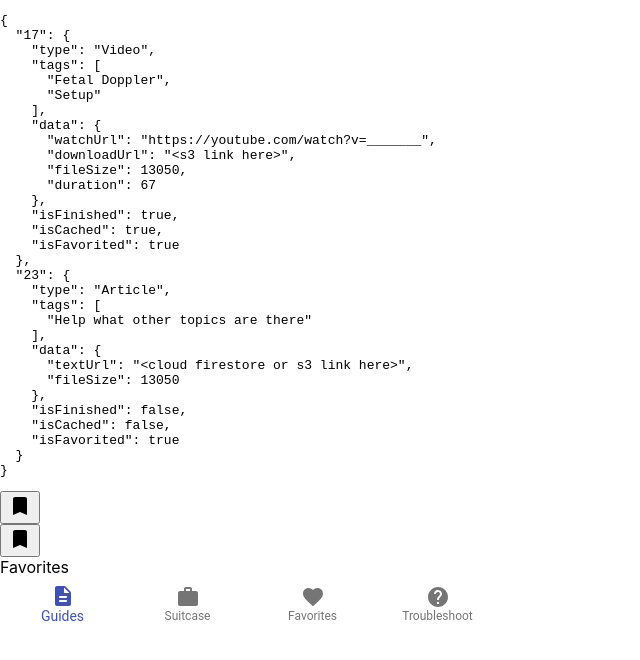
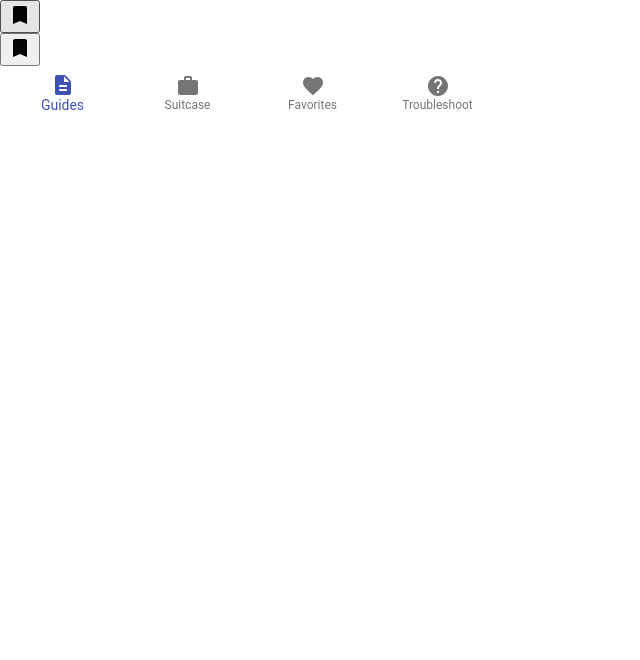
Before and after one commit to calblueprint/wecaresolar, a React (Create React App) app: page /favorites in a window 1280 px wide. Shown: the top 660 px of the page, without its empty margins (0-640 px from the left). Built offline with nearby package versions, Linux system fonts and the light colour scheme.

Commit message:
removed comments and render from main page

```diff
--- a/src/App.tsx
+++ b/src/App.tsx
@@ -1,21 +1,15 @@
 import React from 'react';
-import {
-  BrowserRouter as Router,
-  Switch,
-  Route,
-  Link
-} from "react-router-dom";
+import { BrowserRouter as Router, Switch, Route, Link } from 'react-router-dom';
 import Favorites from './pages/Favorites';
 import Guides from './pages/Guides';
 import Suitcase from './pages/Suitcase';
 import Troubleshoot from './pages/Troubleshoot';
-import TabBar from './components/TabBar'
+import TabBar from './components/TabBar';
 import FavoriteList from './components/FavoriteList';
 
 function App() {
   return (
     <Router>
-      <div> <FavoriteList/> </div>
       <div>
         <Switch>
           <Route path="/suitcase">
--- a/src/components/FavoriteList.tsx
+++ b/src/components/FavoriteList.tsx
@@ -1,24 +1,21 @@
 import React from 'react';
 import { useSelector } from 'react-redux';
-import { selectFavoritedResources }from '../store/resourcesSlice';
+import { selectFavoritedResources } from '../store/resourcesSlice';
 import FavoriteCard from './FavoriteCard';
 import { RootState } from '../store/reducers';
 
-
 function FavoriteList() {
   const favResources = useSelector((state: RootState) => state.resources);
-  // const favResources = useSelector(selectFavoritedResources);
-
-    console.log(favResources)
-
-  return (<div><pre>{ JSON.stringify(favResources, null, 2) }</pre>
-        <div>
-          {Object.keys(favResources).map((resource : any) => (
-            <FavoriteCard id={resource} isFavorited={favResources[resource].isFavorited} />
-          )
-          )}
-        </div>
-  </div>)
-};
+  return (
+    <div>
+      {Object.keys(favResources).map((resource: any) => (
+        <FavoriteCard
+          id={resource}
+          isFavorited={favResources[resource].isFavorited}
+        />
+      ))}
+    </div>
+  );
+}
 
 export default FavoriteList;
--- a/src/pages/Favorites.tsx
+++ b/src/pages/Favorites.tsx
@@ -1,8 +1,12 @@
 import React, { Component } from 'react';
+import FavoriteList from '../components/FavoriteList';
 
 export default class Favorites extends Component {
   render() {
-    return <div>
-      Favorites</div>
+    return (
+      <div>
+        <FavoriteList />
+      </div>
+    );
   }
 }
```
